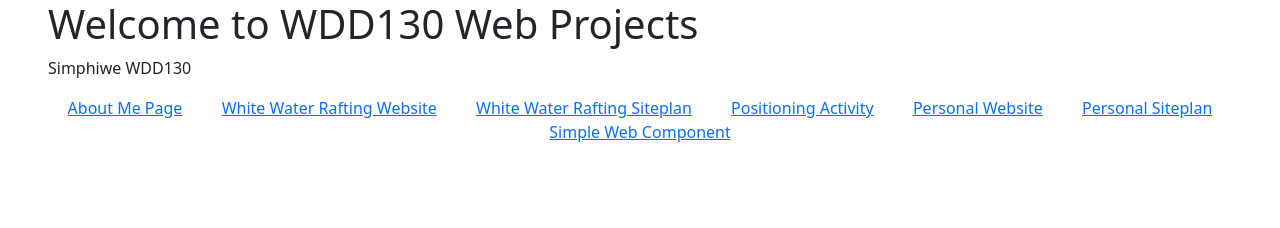
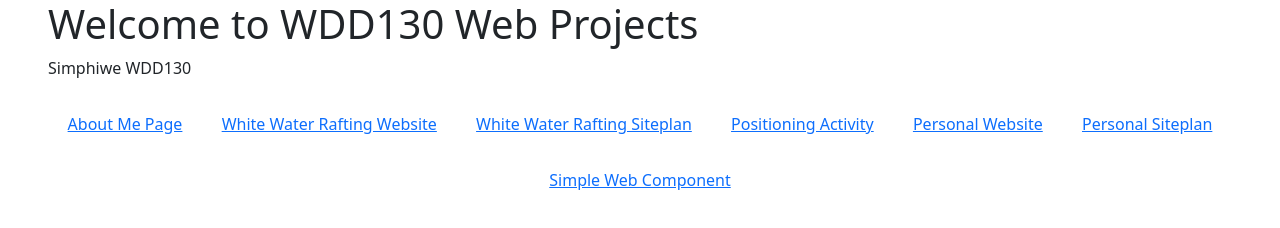
Before and after one commit to simphiwe-nkabinde-buyi/wdd130, a plain HTML site: page index.html in a window 1280 px wide. Drawn offline with nearby package versions, Linux system fonts and the light colour scheme.

Commit message:
modify index nav menu

```diff
--- a/index.html
+++ b/index.html
@@ -12,13 +12,13 @@
     <h1>Welcome to WDD130 Web Projects</h1>
     <p>Simphiwe WDD130</p>
     <nav class="d-flex justify-content-around flex-wrap">
-        <a class="mx-3" href="aboutme/index.html">About Me Page</a>
-        <a class="mx-3" href="wwr/index.html">White Water Rafting Website</a>
-        <a class="mx-3" href="wwr/site-plan-rafting.html">White Water Rafting Siteplan</a>
-        <a class="mx-3" href="positioning.html">Positioning Activity</a>
-        <a class="mx-3" href="techstore/index.html">Personal Website</a>
-        <a class="mx-3" href="techstore/site-plan.html">Personal Siteplan</a>
-        <a class="mx-3" href="webcomponent/index.html">Simple Web Component</a>
+        <a class="m-3" href="aboutme/index.html">About Me Page</a>
+        <a class="m-3" href="wwr/index.html">White Water Rafting Website</a>
+        <a class="m-3" href="wwr/site-plan-rafting.html">White Water Rafting Siteplan</a>
+        <a class="m-3" href="positioning.html">Positioning Activity</a>
+        <a class="m-3" href="techstore/index.html">Personal Website</a>
+        <a class="m-3" href="techstore/site-plan.html">Personal Siteplan</a>
+        <a class="m-3" href="webcomponent/index.html">Simple Web Component</a>
     </nav>
 </body>
 </html>
```
